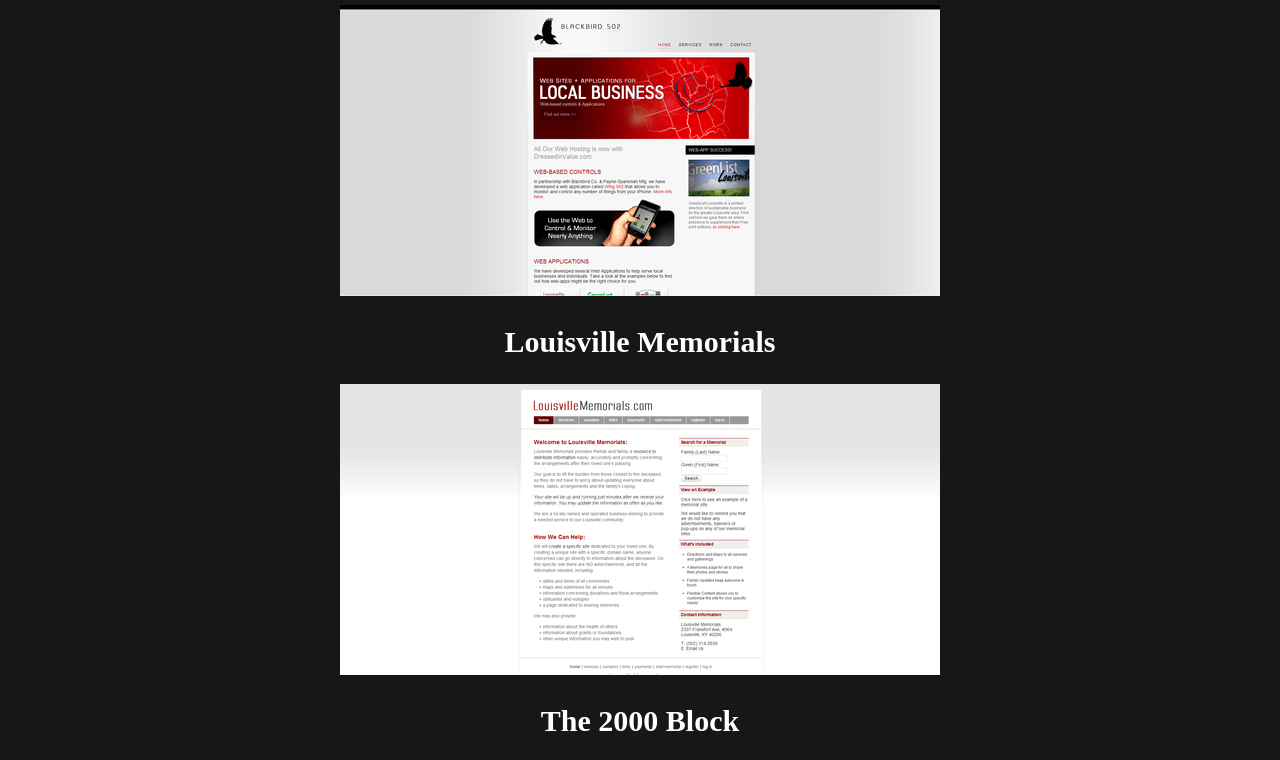
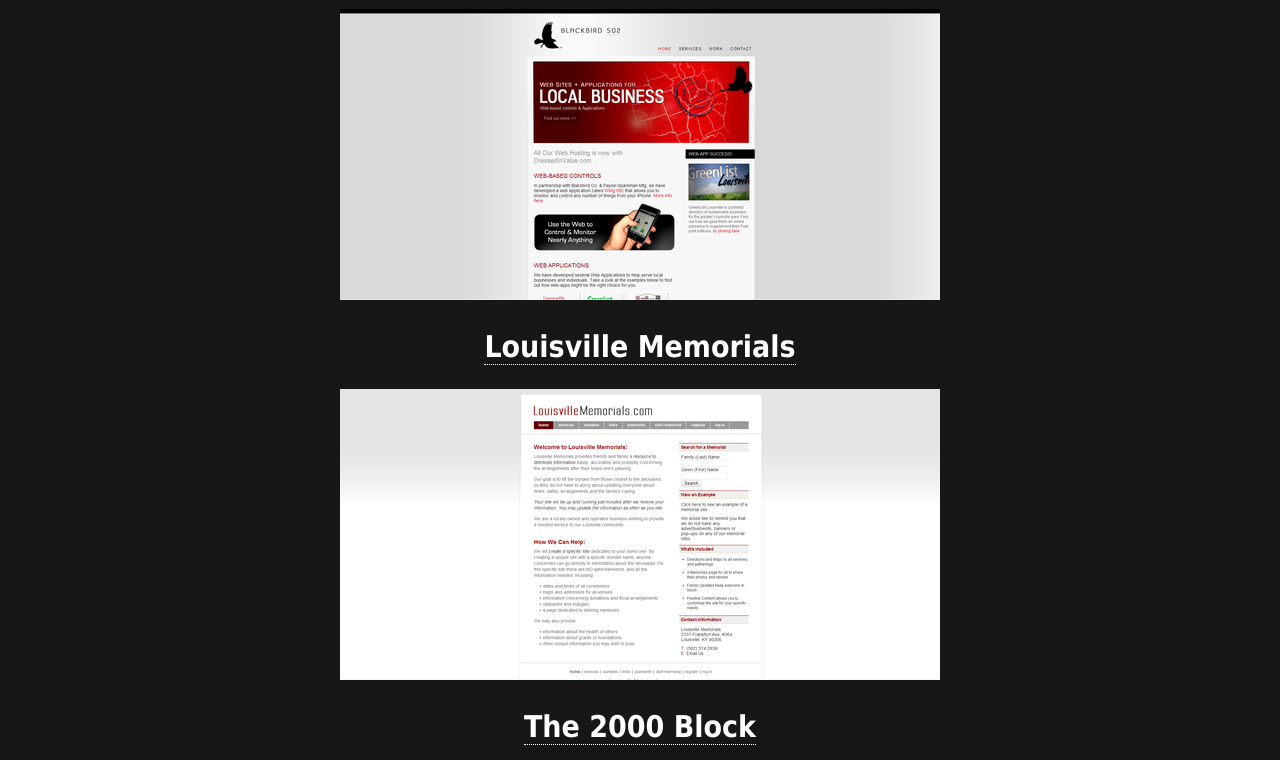
Before and after one commit to jawaidss/jawaidss.github.io, a plain HTML site: page index.html in a window 1280 px wide. Shown: the part 508-1268 px from the top of the page. Drawn offline with Linux system fonts and the light colour scheme.

Commit message:
Added font and underlined links.

```diff
--- a/static/css/style.css
+++ b/static/css/style.css
@@ -5,6 +5,7 @@ a {
 body {
     background-color : #171717;
     color : #ffffff;
+    font-family : Tahoma;
     font-size : 15px;
     margin : 0px;
     text-align : center;
@@ -14,6 +15,9 @@ h1 {
 }
 h2 {
     font-size : 30px;
+}
+h2 a {
+    border-bottom : thin dotted;
 }
 img {
     border : 0;
```
